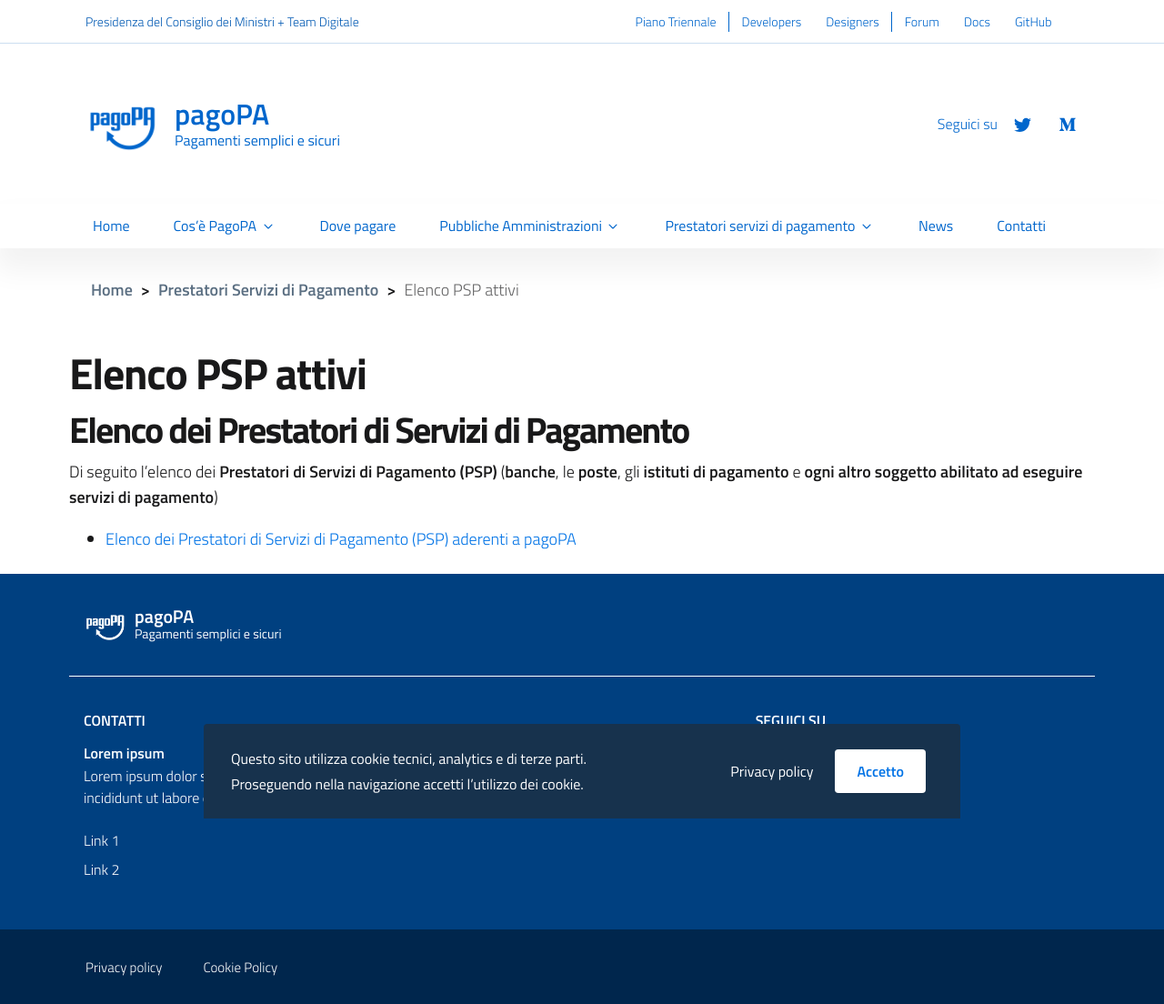
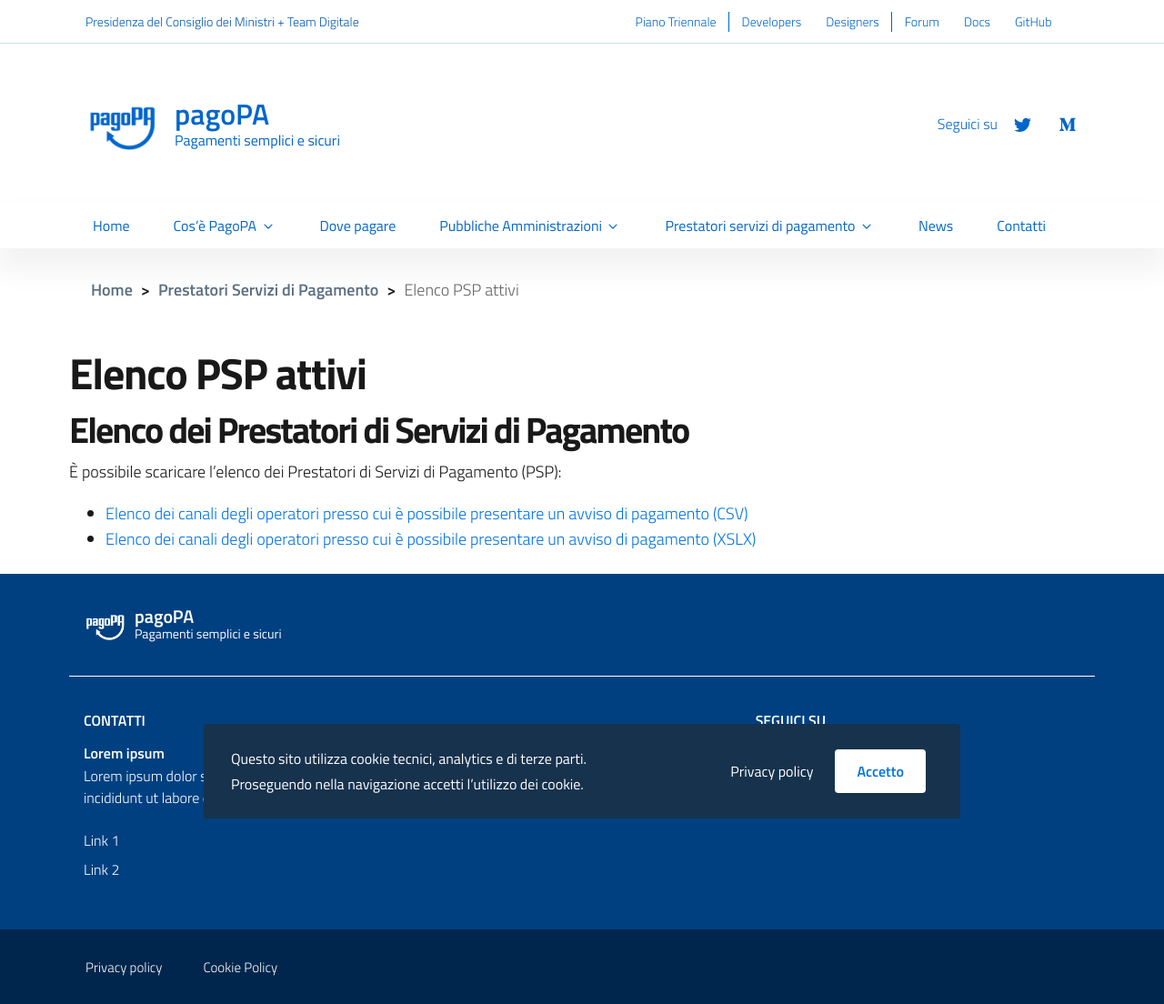
Before and after one commit to pagopa/site-pagopa.gov.it, a Jekyll site: the page built from it/prestatori-servizi-di-pagamento-elenco-PSP-attivi.md, in a window 1280 px wide. Shown: the whole page at 91% size. Built offline with Jekyll 4.4.1, drawn with Linux system fonts in a browser that asks for light colours.

Commit message:
Update prestatori-servizi-di-pagamento-elenco-PSP-attivi.md

```diff
--- a/it/prestatori-servizi-di-pagamento-elenco-PSP-attivi.md
+++ b/it/prestatori-servizi-di-pagamento-elenco-PSP-attivi.md
@@ -14,6 +14,7 @@
 
 ## Elenco dei Prestatori di Servizi di Pagamento
 
-Di seguito l'elenco dei **Prestatori di Servizi di Pagamento (PSP)** (**banche**, le **poste**, gli **istituti di pagamento** e **ogni altro soggetto abilitato ad eseguire servizi di pagamento**)
+È possibile scaricare l’elenco dei Prestatori di Servizi di Pagamento (PSP):
 
-* [Elenco dei Prestatori di Servizi di Pagamento (PSP) aderenti a pagoPA](https://www.agid.gov.it/agenda-digitale/pubblica-amministrazione/pagamenti-elettronici/psp-aderenti-elenco)
+* [Elenco dei canali degli operatori presso cui è possibile presentare un avviso di pagamento (CSV)](https://www.agid.gov.it/sites/default/files/pagamenti_amministrazione/pagopa-psp.csv)
+* [Elenco dei canali degli operatori presso cui è possibile presentare un avviso di pagamento (XSLX)](https://www.agid.gov.it/sites/default/files/pagamenti_amministrazione/pagopa-psp.xlsx)
```
